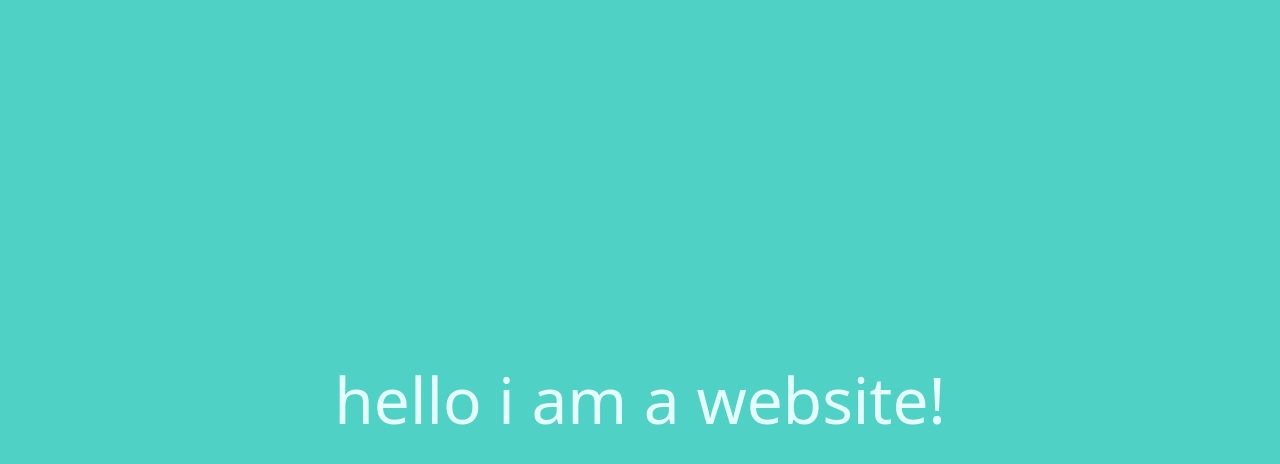
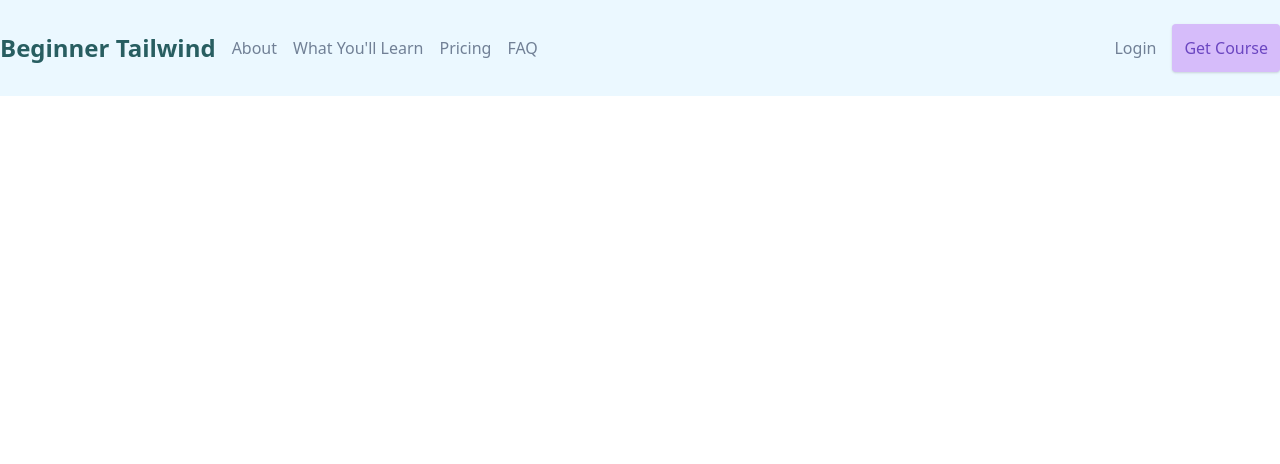
Before and after one commit to bishopTech/beginner-tailwind, a website built with Parcel: page src/index.html in a window 1280 px wide. Built offline with nearby package versions, Linux system fonts and the light colour scheme.

Commit message:
Completed Nav Section of the course

```diff
--- a/src/index.html
+++ b/src/index.html
@@ -7,8 +7,64 @@
   <title>Beginner Tailwind</title>
 </head>
 
-<body class="flex items-center justify-center min-h-screen text-6xl text-teal-100 bg-teal-400 ">
-  hello i am a website!
+<body class="">
+  <!-- === === === === === === === === === === === -->
+  <!-- Header Navigation -->
+  <!-- === === === === === === === === === === === -->
+
+  <div class="text-gray-600 bg-blue-100">
+    <div class="container flex justify-between px-6 py-6 mx-auto lg:px-0">
+      <!-- left header section -->
+      <div class="flex items-center space-x-4">
+        <a href="#" class="text-2xl font-bold text-teal-800">Beginner Tailwind</a>
+        <a href="#" class="hidden hover:text-gray-900 lg:inline-block">About</a>
+        <a href="#" class="hidden hover:text-gray-900 lg:inline-block">What You'll Learn</a>
+        <a href="#" class="hidden hover:text-gray-900 lg:inline-block">Pricing</a>
+        <a href="#" class="hidden hover:text-gray-900 lg:inline-block">FAQ</a>
+      </div>
+      <!-- right header section -->
+      <div class="flex items-center space-x-4">
+        <a href="#" class="hover:text-gray-900">Login</a>
+        <a href="#" class="hidden p-3 text-purple-700 transition duration-500 bg-purple-300 rounded shadow lg:inline-block hover:text-purple-600 hover:bg-purple-200 hover:shadow-xl">Get Course</a>
+      </div>
+    </div>
+  </div>
+
+  <!-- === === === === === === === === === === === -->
+  <!-- Hero -->
+  <!-- === === === === === === === === === === === -->
+
+  <!-- === === === === === === === === === === === -->
+  <!-- overview -->
+  <!-- === === === === === === === === === === === -->
+
+  <!-- === === === === === === === === === === === -->
+  <!-- about me -->
+  <!-- === === === === === === === === === === === -->
+
+  <!-- === === === === === === === === === === === -->
+  <!-- what you'll learn -->
+  <!-- === === === === === === === === === === === -->
+
+  <!-- === === === === === === === === === === === -->
+  <!-- what we'll build -->
+  <!-- === === === === === === === === === === === -->
+
+  <!-- === === === === === === === === === === === -->
+  <!-- pricing -->
+  <!-- === === === === === === === === === === === -->
+
+  <!-- === === === === === === === === === === === -->
+  <!-- faq -->
+  <!-- === === === === === === === === === === === -->
+
+  <!-- === === === === === === === === === === === -->
+  <!-- footer / newsletter -->
+  <!-- === === === === === === === === === === === -->
+
+
+
+
 
   <script src="index.js"></script>
 </body>
```
